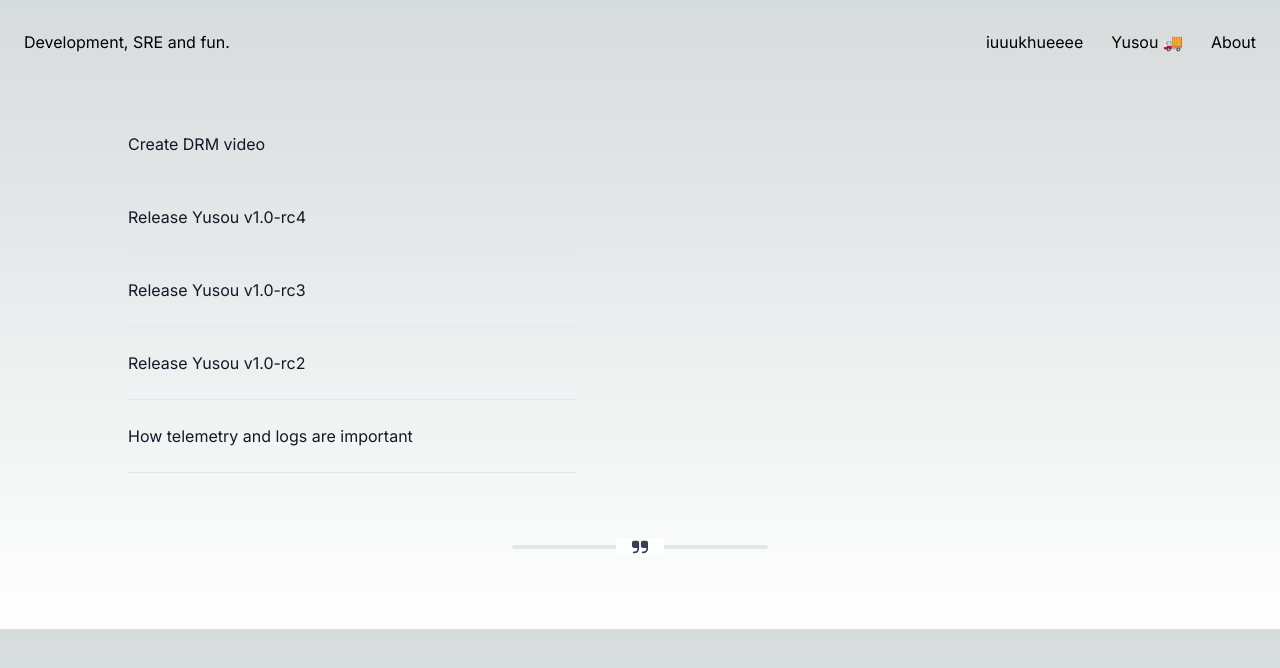
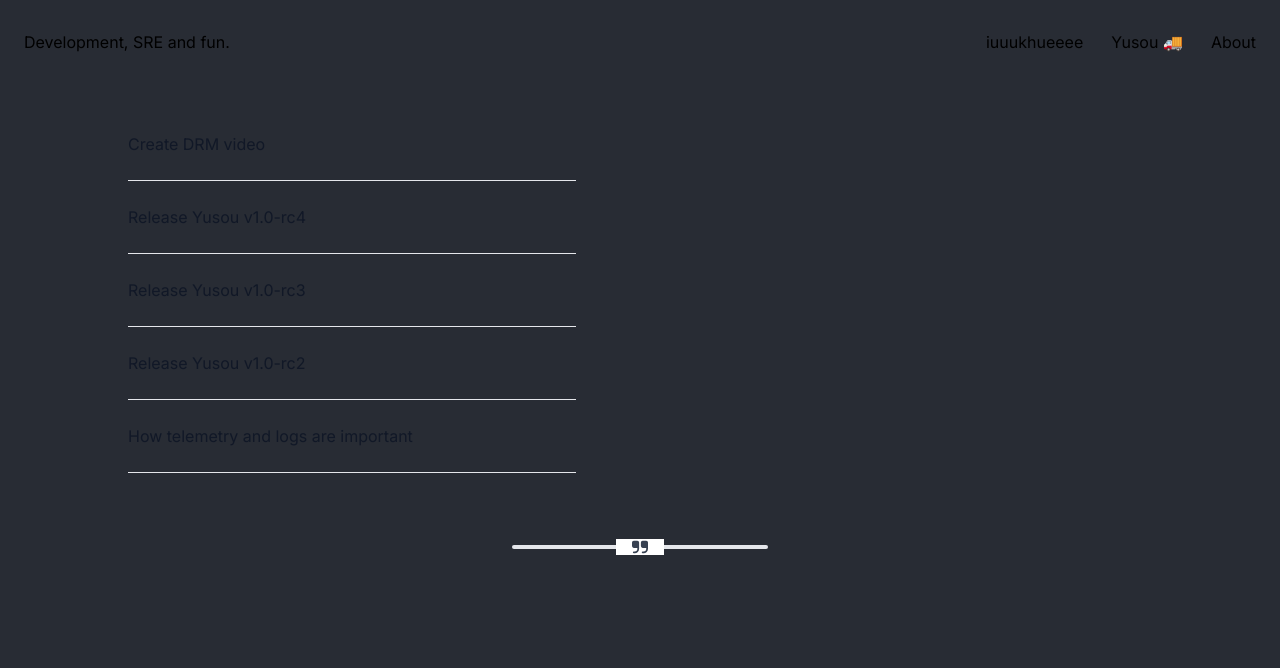
Before and after one commit to iuuukhueeee/iuuukhueeee.github.io, a Next.js app: page / in a window 1280 px wide. Shown: the top 668 px of the page. Built offline with nearby package versions, Linux system fonts and the light colour scheme.

Commit message:
feat: upadate dark theme color

```diff
--- a/src/app/globals.css
+++ b/src/app/globals.css
@@ -18,12 +18,7 @@
 
 body {
   color: rgb(var(--foreground-rgb));
-  background: linear-gradient(
-      to bottom,
-      transparent,
-      rgb(var(--background-end-rgb))
-    )
-    rgb(var(--background-start-rgb));
+  background: #282C34;
 }
 
 @layer utilities {
--- a/src/app/posts/[slug]/markdown-styles.module.css
+++ b/src/app/posts/[slug]/markdown-styles.module.css
@@ -1,6 +1,6 @@
 .markdown {
   @apply text-lg leading-relaxed;
-  background-color: rgb(0, 0, 0) !important;
+  background-color: #282C34 !important;
 }
 
 .markdown p,
```
